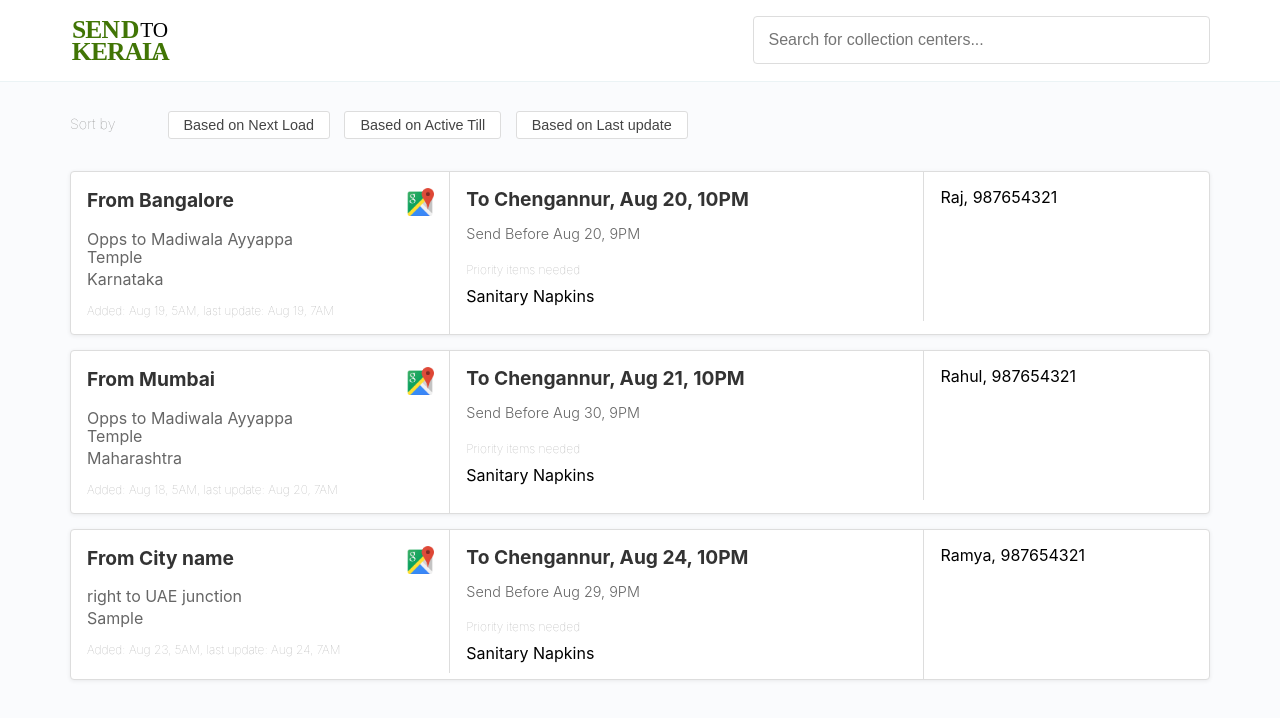
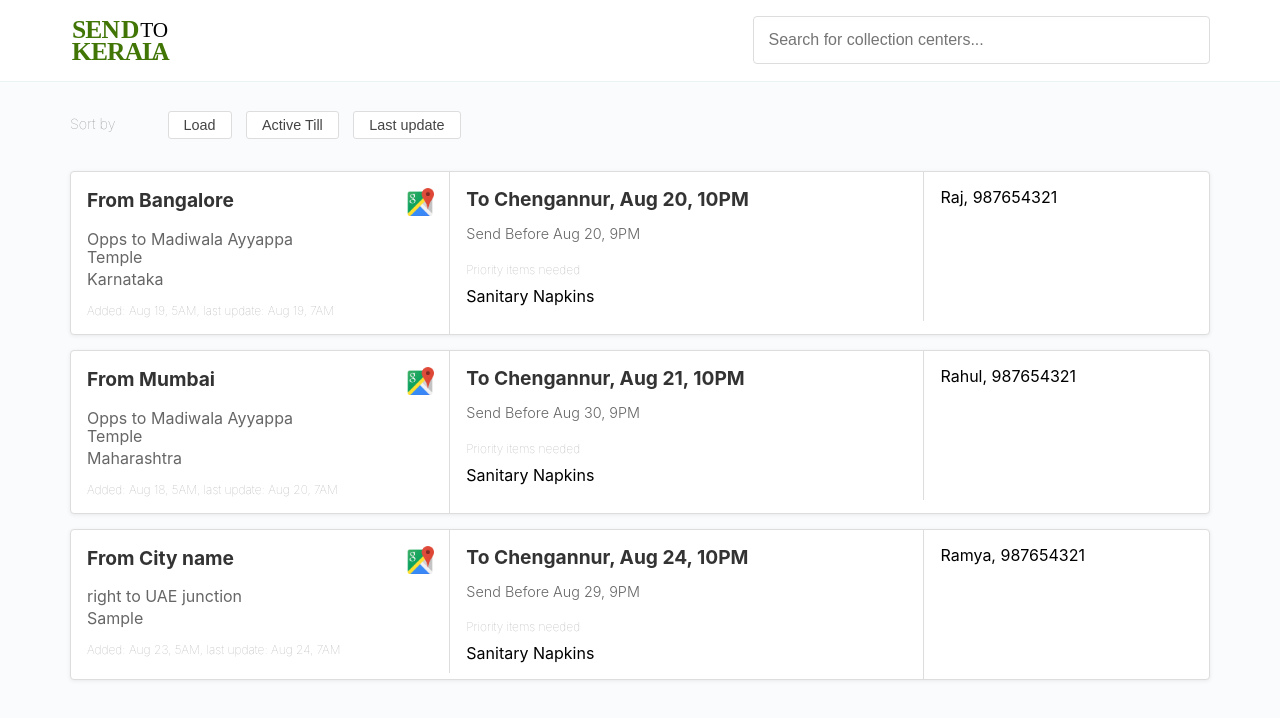
Before and after one commit to jishnu7/Send-To-Kerala, a plain HTML site: page index.html in a window 1280 px wide. Drawn offline with Linux system fonts and the light colour scheme.

Commit message:
rename sort params

```diff
--- a/index.html
+++ b/index.html
@@ -41,15 +41,15 @@
               </div>
               <div class="col-md-11">
                 <button class="sort" data-sort="next-load">
-                  Based on Next Load
+                  Load
                 </button>
 
                 <button class="sort" data-sort="active-till">
-                  Based on Active Till
+                  Active Till
                 </button>
 
                 <button class="sort" data-sort="last-update">
-                  Based on Last update
+                  Last update
                 </button>
               </div>
             </div>
```
